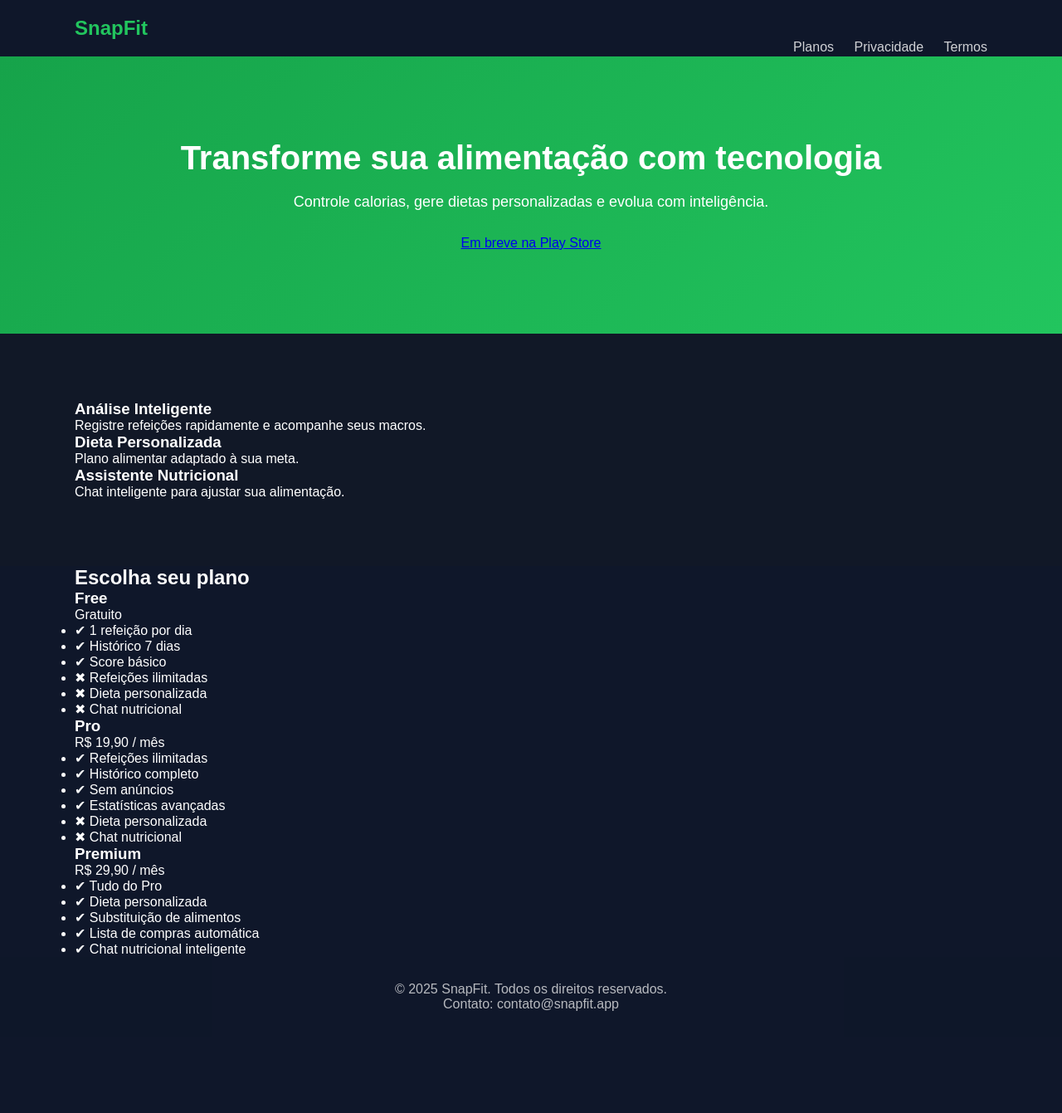
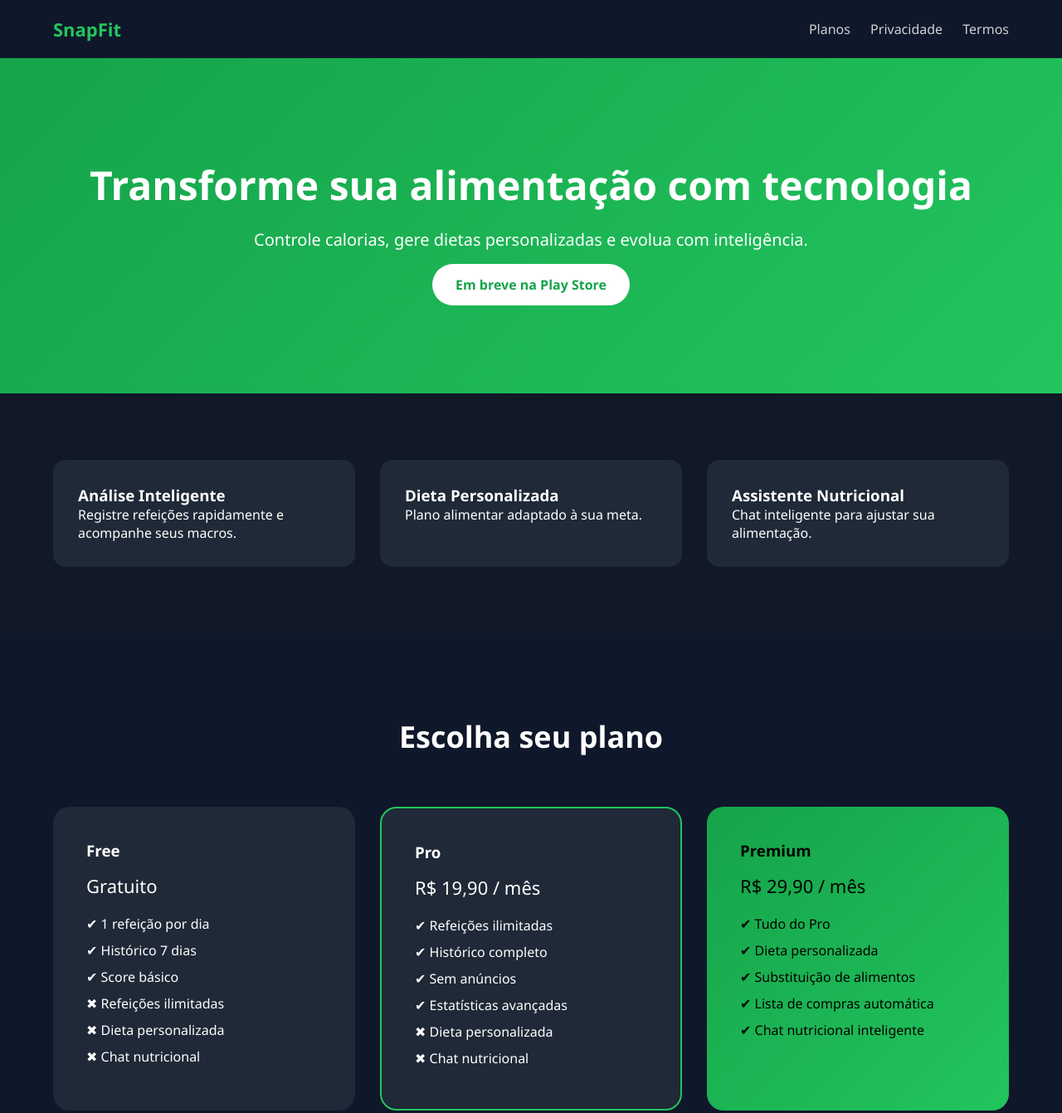
Before and after one commit to EnzooPalmeira/snapfit-site, a plain HTML site: page index.html in a window 1280 px wide. Shown: the top 1341 px of the page at 83% size. Before the commit the page ends 1249 px from the top, so only its background shows below. Drawn offline with Linux system fonts and the light colour scheme.

Commit message:
Refactor CSS styles for layout and design improvements
Updated various styles including font family, padding, and grid layout. Added new classes for plans and features.

```diff
--- a/style.css
+++ b/style.css
@@ -2,7 +2,7 @@
   margin: 0;
   padding: 0;
   box-sizing: border-box;
-  font-family: Arial, sans-serif;
+  font-family: 'Segoe UI', sans-serif;
 }
 
 body {
@@ -12,55 +12,59 @@ body {
 
 .container {
   width: 90%;
-  max-width: 1100px;
+  max-width: 1200px;
   margin: auto;
 }
 
 header {
   padding: 20px 0;
   background: #0f172a;
+  position: sticky;
+  top: 0;
 }
 
-header h1 {
-  font-size: 24px;
-  color: #22c55e;
+.nav {
+  display: flex;
+  justify-content: space-between;
+  align-items: center;
 }
 
-header nav {
-  float: right;
+.logo {
+  color: #22c55e;
+  font-size: 22px;
 }
 
-header nav a {
-  color: white;
+nav a {
   margin-left: 20px;
   text-decoration: none;
+  color: white;
   opacity: 0.8;
 }
 
-header nav a:hover {
+nav a:hover {
   opacity: 1;
 }
 
 .hero {
-  padding: 100px 0;
+  padding: 120px 0;
   text-align: center;
   background: linear-gradient(135deg, #16a34a, #22c55e);
 }
 
 .hero h2 {
-  font-size: 40px;
+  font-size: 48px;
   margin-bottom: 20px;
 }
 
 .hero p {
+  font-size: 20px;
   margin-bottom: 30px;
-  font-size: 18px;
 }
 
-.btn {
+.btn-primary {
   background: white;
   color: #16a34a;
-  padding: 12px 25px;
+  padding: 14px 28px;
   border-radius: 30px;
   text-decoration: none;
   font-weight: bold;
@@ -71,27 +75,78 @@ header nav a:hover {
   background: #111827;
 }
 
-.grid {
+.grid-3 {
   display: grid;
-  grid-template-columns: repeat(auto-fit, minmax(250px, 1fr));
+  grid-template-columns: repeat(auto-fit, minmax(280px, 1fr));
   gap: 30px;
 }
 
-.card {
+.feature-card {
   background: #1f2937;
   padding: 30px;
-  border-radius: 12px;
+  border-radius: 15px;
   transition: 0.3s;
 }
 
-.card:hover {
-  transform: translateY(-5px);
+.feature-card:hover {
+  transform: translateY(-8px);
   background: #22c55e;
   color: black;
 }
 
+.plans {
+  padding: 100px 0;
+  background: #0f172a;
+}
+
+.section-title {
+  text-align: center;
+  font-size: 36px;
+  margin-bottom: 60px;
+}
+
+.plan-grid {
+  display: grid;
+  grid-template-columns: repeat(auto-fit, minmax(280px, 1fr));
+  gap: 30px;
+}
+
+.plan-card {
+  background: #1f2937;
+  padding: 40px;
+  border-radius: 20px;
+  transition: 0.3s;
+}
+
+.plan-card ul {
+  list-style: none;
+  margin-top: 20px;
+}
+
+.plan-card li {
+  margin-bottom: 10px;
+}
+
+.plan-card:hover {
+  transform: scale(1.05);
+}
+
+.highlight {
+  border: 2px solid #22c55e;
+}
+
+.premium {
+  background: linear-gradient(135deg, #16a34a, #22c55e);
+  color: black;
+}
+
+.price {
+  font-size: 22px;
+  margin: 15px 0;
+}
+
 footer {
-  padding: 30px 0;
+  padding: 40px 0;
   text-align: center;
   background: #0f172a;
   opacity: 0.7;
```
